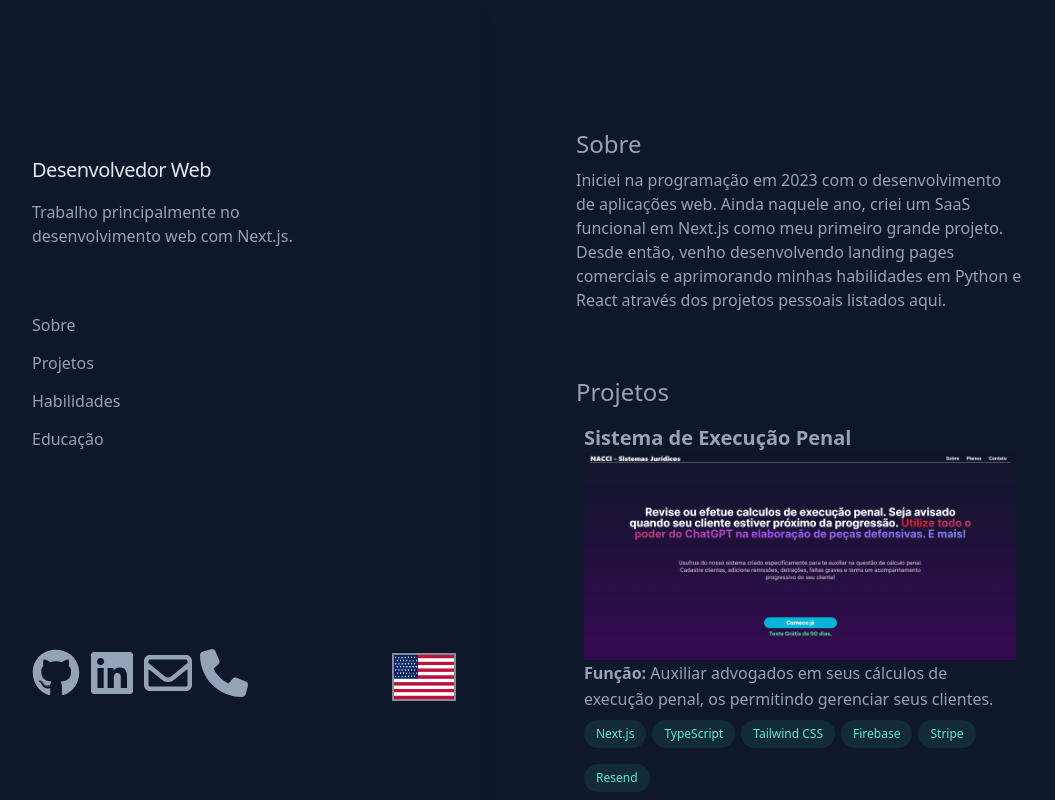
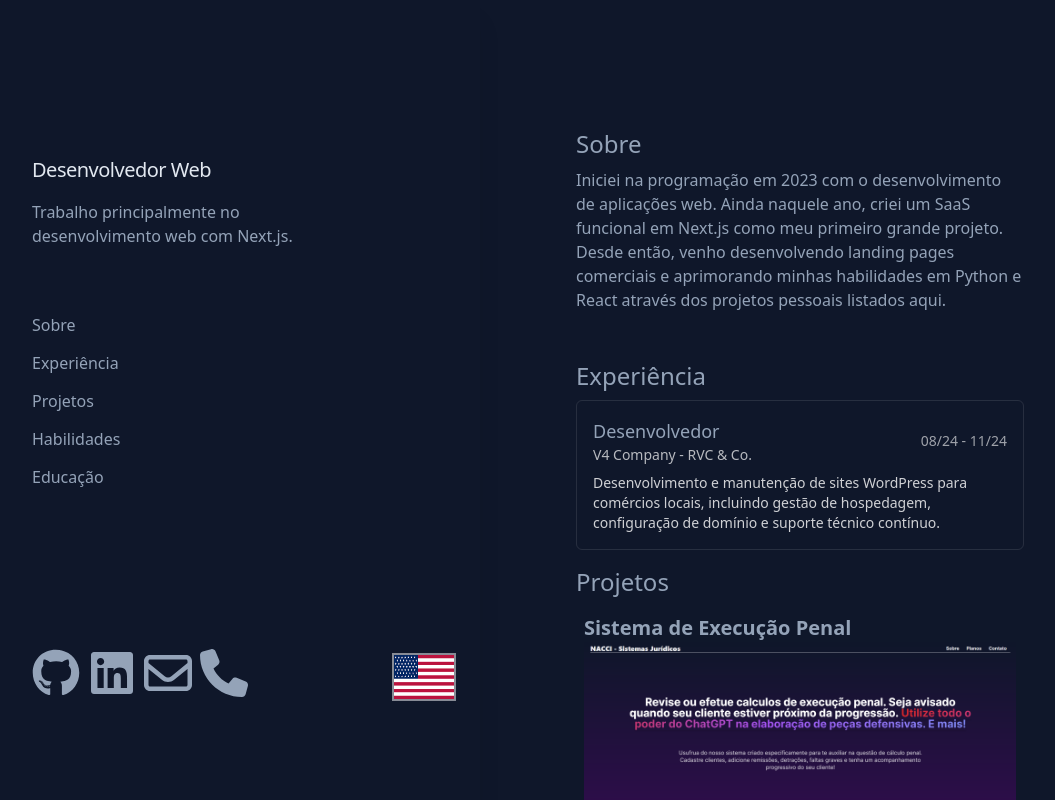
Before and after one commit to GProgrammerN/portfolio, a Next.js app: page /pt in a window 1280 px wide. Shown: the top 800 px of the page, without its empty margins (160-1215 px from the left). Built offline with nearby package versions, Linux system fonts and the light colour scheme; what tailwindcss-animated would draw is missing.

Commit message:
feat(i18n & UI): add WorkExperience, navbar link, Social copy feedback and translations

```diff
--- a/app/components/About.tsx
+++ b/app/components/About.tsx
@@ -7,7 +7,7 @@ export default function About() {
         <span className="leading-normal max-w-xs md:max-w-none">
             <h1 className="mt-8 mb-2 text-2xl font-light select-none">{t('title')}</h1>
 
-            <p className="mb-16">{t('about')}</p>
+            <p className="mb-12">{t('about')}</p>
         </span>
     )
 }
--- a/app/components/MainContent.tsx
+++ b/app/components/MainContent.tsx
@@ -3,6 +3,7 @@ import About from "./About";
 import Education from "./Education";
 import Project from "./Project";
 import Skills from "./Skills";
+import WorkExperience from "./WorkExperience";
 
 export default function MainContent() {
     const ta = useTranslations('header')
@@ -10,6 +11,8 @@ export default function MainContent() {
     return (
         <main>
             <About />
+            <h1 id="experience" className="mt-8 mb-2 text-2xl font-light select-none">{ta('profile.navbar.experience')}</h1>
+            <WorkExperience />
             <h1 id="project" className="mb-2 text-2xl font-light select-none">{ta('profile.navbar.project')}</h1>
             <Project title={td('project.01.title')} description={td('project.01.description')}
                 stack={["Next.js", "TypeScript", "Tailwind CSS", "Firebase", "Stripe", "Resend"]}
--- a/app/components/Navbar.tsx
+++ b/app/components/Navbar.tsx
@@ -9,6 +9,13 @@ export default function Navbar() {
                     <span className="hover:text-lg hover:text-white">
                         <a href="#about" className="flex items-center my-3">
                             {t('profile.navbar.about')}
+                        </a>
+                    </span>
+                </li>
+                <li>
+                    <span className="hover:text-lg hover:text-white">
+                        <a href="#experience" className="flex items-center my-3">
+                            {t('profile.navbar.experience')}
                         </a>
                     </span>
                 </li>
--- a/app/components/Social.tsx
+++ b/app/components/Social.tsx
@@ -1,19 +1,38 @@
 'use client'
 
+import React, { useRef, useState, useEffect } from 'react'
 import { useTranslations } from "next-intl";
 
 export default function Social() {
     const t = useTranslations('language-options')
+    const [copied, setCopied] = useState<'email' | 'phone' | null>(null)
+    const timerRef = useRef<number | null>(null)
 
     const copyEmail = (e: any) => {
         e.preventDefault();
         navigator.clipboard.writeText('guilherme.programador12@gmail.com')
+            .then(() => {
+                setCopied('email')
+                if (timerRef.current) window.clearTimeout(timerRef.current)
+                timerRef.current = window.setTimeout(() => setCopied(null), 2000)
+            })
     };
 
     const copyPhone = (e: any) => {
         e.preventDefault();
         navigator.clipboard.writeText('(19) 99584-2036')
+            .then(() => {
+                setCopied('phone')
+                if (timerRef.current) window.clearTimeout(timerRef.current)
+                timerRef.current = window.setTimeout(() => setCopied(null), 2000)
+            })
     };
+
+    useEffect(() => {
+        return () => {
+            if (timerRef.current) window.clearTimeout(timerRef.current)
+        }
+    }, [])
 
     return (
         <div className="flex items-center justify-between mt-4 lg:mt-0">
@@ -33,23 +52,28 @@ export default function Social() {
                     </a>
                 </li>
                 <li className="hover:text-slate-200">
-                    <button onClick={copyEmail}>
+                    <button onClick={copyEmail} title={t('confirmCopyEmail')} aria-label={t('confirmCopyEmail')}>
                         <svg xmlns="http://www.w3.org/2000/svg" viewBox="0 0 512 512" className="h-8 w-8 md:h-12 md:w-12" fill="currentColor">
                             <path d="M64 112c-8.8 0-16 7.2-16 16v22.1L220.5 291.7c20.7 17 50.4 17 71.1 0L464 150.1V128c0-8.8-7.2-16-16-16H64zM48 212.2V384c0 8.8 7.2 16 16 16H448c8.8 0 16-7.2 16-16V212.2L322 328.8c-38.4 31.5-93.7 31.5-132 0L48 212.2zM0 128C0 92.7 28.7 64 64 64H448c35.3 0 64 28.7 64 64V384c0 35.3-28.7 64-64 64H64c-35.3 0-64-28.7-64-64V128z" />
                         </svg>
                     </button>
                 </li>
                 <li className="hover:text-slate-200">
-                    <button onClick={copyPhone}>
+                    <button onClick={copyPhone} title={t('confirmCopyPhone')} aria-label={t('confirmCopyPhone')}>
                         <svg xmlns="http://www.w3.org/2000/svg" viewBox="0 0 512 512" className="h-8 w-8 md:h-12 md:w-12" fill="currentColor">
                             <path d="M164.9 24.6c-7.7-18.6-28-28.5-47.4-23.2l-88 24C12.1 30.2 0 46 0 64C0 311.4 200.6 512 448 512c18 0 33.8-12.1 38.6-29.5l24-88c5.3-19.4-4.6-39.7-23.2-47.4l-96-40c-16.3-6.8-35.2-2.1-46.3 11.6L304.7 368C234.3 334.7 177.3 277.7 144 207.3L193.3 167c13.7-11.2 18.4-30 11.6-46.3l-40-96z" />
                         </svg>
                     </button>
                 </li>
             </ul>
-            <a href={t('path')}>
-                <img src={t('path') + '.png'} alt="Change Language Flag" className="h-8 md:h-12 border-2 md:w-16 border-white/50 hover:opacity-60" />
-            </a>
+            <div className="flex items-center gap-4">
+                <div aria-live="polite" className="text-sm text-green-400 min-w-[120px]">
+                    {copied === 'email' ? t('emailCopied') : copied === 'phone' ? t('phoneCopied') : ''}
+                </div>
+                <a href={t('path')}>
+                    <img src={t('path') + '.png'} alt="Change Language Flag" className="h-8 md:h-12 border-2 md:w-16 border-white/50 hover:opacity-60" />
+                </a>
+            </div>
         </div>
     )
 }
--- /dev/null
+++ b/app/components/WorkExperience.tsx
@@ -0,0 +1,23 @@
+import { useTranslations } from "next-intl";
+
+export default function WorkExperience() {
+    const t = useTranslations('work')
+    const ids = ["01"]
+
+    return (
+        <div className="flex flex-col">
+            {ids.map((id) => (
+                <div key={id} className="mb-4 p-4 border border-white/10 rounded-md">
+                    <div className="flex items-center justify-between">
+                        <div>
+                            <h3 className="text-lg font-medium">{t(`items.${id}.role`)}</h3>
+                            <p className="text-sm text-white/70">{t(`items.${id}.company`)}</p>
+                        </div>
+                        <div className="text-sm text-white/60">{t(`items.${id}.period`)}</div>
+                    </div>
+                    <p className="mt-2 text-sm text-white/80">{t(`items.${id}.description`)}</p>
+                </div>
+            ))}
+        </div>
+    )
+}
--- a/messages/en.json
+++ b/messages/en.json
@@ -7,6 +7,7 @@
                 "about": "About",
                 "project": "Projects",
                 "skills": "Skills",
+                "experience": "Experience",
                 "education": "Education"
             }
         }
@@ -34,7 +35,22 @@
             "end-date-message": "Expected Completion Date:"
         }
     },
+    "work": {
+        "title": "Work Experience",
+        "items": {
+            "01": {
+                "company": "V4 Company - RVC & Co.",
+                "role": "Developer",
+                "period": "08/24 - 11/24",
+                "description": "Developed and maintained WordPress websites for local businesses, including hosting management, domain configuration, and ongoing technical support."
+            }
+        }
+    },
     "language-options": {
-        "path": "/pt"
+        "path": "/pt",
+        "emailCopied": "Email copied",
+        "phoneCopied": "Phone copied",
+        "confirmCopyEmail": "Do you want to copy the email?",
+        "confirmCopyPhone": "Do you want to copy the phone?"
     }
 }
--- a/messages/pt.json
+++ b/messages/pt.json
@@ -7,6 +7,7 @@
                 "about": "Sobre",
                 "project": "Projetos",
                 "skills": "Habilidades",
+                "experience": "Experiência",
                 "education": "Educação"
             }
         }
@@ -34,7 +35,22 @@
             "end-date-message": "Previsão de Conclusão:"
         }
     },
+    "work": {
+        "title": "Experiências Profissionais",
+        "items": {
+            "01": {
+                "company": "V4 Company - RVC & Co.",
+                "role": "Desenvolvedor",
+                "period": "08/24 - 11/24",
+                "description": "Desenvolvimento e manutenção de sites WordPress para comércios locais, incluindo gestão de hospedagem, configuração de domínio e suporte técnico contínuo."
+            }
+        }
+    },
     "language-options": {
-        "path": "/en"
+        "path": "/en",
+        "emailCopied": "E-mail copiado",
+        "phoneCopied": "Telefone copiado",
+        "confirmCopyEmail": "Deseja copiar o e-mail?",
+        "confirmCopyPhone": "Deseja copiar o telefone?"
     }
 }
--- a/package.json
+++ b/package.json
@@ -3,7 +3,7 @@
   "version": "0.1.0",
   "private": true,
   "scripts": {
-    "dev": "next dev",
+    "dev": "next dev -p 3003",
     "build": "next build",
     "start": "next start",
     "lint": "next lint"
```
